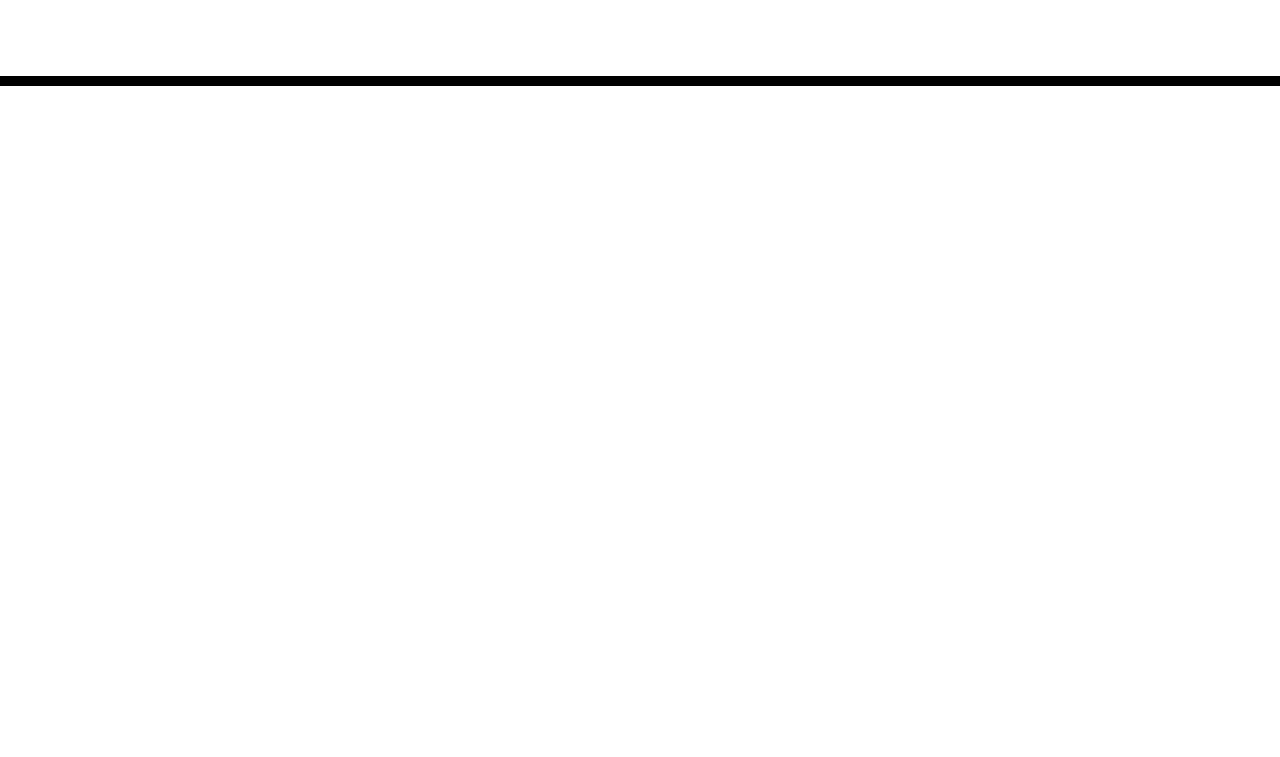
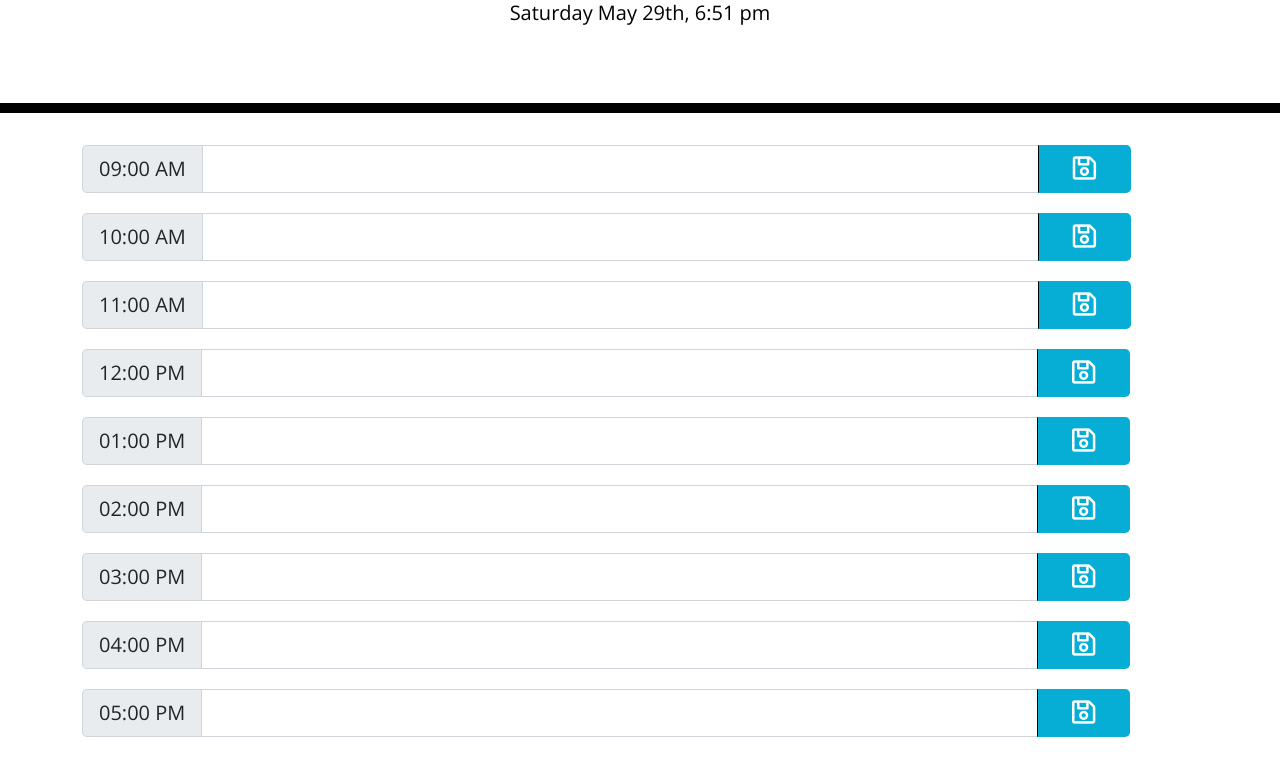
Before and after one commit to Nickjohn18/Work-Day-Scheduler-, a plain HTML site: page index.html in a window 1280 px wide. Shown: the part 182-939 px from the top of the page. Before the commit the page ends 800 px from the top, so only its background shows below. Drawn offline with nearby package versions, Linux system fonts and the light colour scheme.

Commit message:
color troubleshoot

```diff
--- a/Develop/scheduler.js
+++ b/Develop/scheduler.js
@@ -1,46 +1,51 @@
-var dayTime = [9, 10, 11, 12, 1, 2, 3, 4, 5];
-var hours = document.getElementById("hours")
-
+var dayTime = [9, 10, 11, 12, 13, 14, 15, 16, 17];
+var timeNow = moment().format("HH:mm")
 
 
 moment(Date)
- $("#currentDay").text(moment().format('dddd MMMM Do YYYY, h:mm a'));
+ $("#currentDay").text(moment().format('dddd MMMM Do, h:mm a'));
 
+var currentTime = moment()
+currentTime = currentTime.startOf("hour");
 
-function getTime(){
-var currentTime = moment();
-currentTime = currentTime.startOf("hour");
-}
-
-dayTime.forEach(function(time) {
-    console.log(time)
+dayTime.forEach(function(dayTime) {
 
     var dayHours = [];
-    dayHours.push(moment().hour(time).minutes("00").format('hh:mm A'));
+    dayHours.push(moment().hour(dayTime).minutes("00").format('hh:mm A'));
 
     var hourDiv = $("<div>");
-    hourDiv.addClass("input-group input-group-lg pb-1 hour");
+    hourDiv.addClass("form-group input-group input-group-lg pb-1 form-rounded");
 
     var hourSpan = $("<span>");
-    hourSpan.text(dayTime.length)
+    hourSpan.text(dayHours);
     hourSpan.addClass("input-group-text time-block block");
     hourDiv.append(hourSpan);
 
     var hourInput = $("<input>").attr('type', 'text');
-    hourInput.addClass("form-control form");
+    hourInput.addClass("form-control form col-md-9");
     hourInput.data("Hour");
     hourDiv.append(hourInput);
 
 
-    var hourSubmit = $("<button>").attr("type", 'click');
-    hourSubmit.addClass("btn saveBtn");
+    var hourSubmit = $("<button>").attr("type", 'submit');
+    hourSubmit.addClass("col-md-1 btn saveBtn");
     hourDiv.append(hourSubmit);
 
 
     var hourIcon = $("<i class ='far fa-save fa-lg'></i>")
     hourSubmit.append(hourIcon)
 
-
     $(".container").append(hourDiv);
 
+     console.log(timeNow)
+
+        if (timeNow < dayTime) {
+          hourInput.addClass("past");
+      } else if (timeNow > dayTime) {
+          hourInput.addClass("future");
+      } else if (timeNow === dayTime) {
+          hourInput.addClass("present")
+      }
+
+
 })
--- a/Develop/index.html
+++ b/index.html
@@ -18,7 +18,10 @@
       href="https://fonts.googleapis.com/css?family=Open+Sans&display=swap"
       rel="stylesheet"
     />
-    <link rel="stylesheet" href="style.css" />
+    <link href="https://cdn.jsdelivr.net/npm/bootstrap@5.0.1/dist/css/bootstrap.min.css" rel="stylesheet"
+      integrity="sha384-+0n0xVW2eSR5OomGNYDnhzAbDsOXxcvSN1TPprVMTNDbiYZCxYbOOl7+AMvyTG2x" crossorigin="anonymous">
+
+    <link rel="stylesheet" href="./Develop/style.css" />
     <title>Work Day Scheduler</title>
   </head>
 
@@ -29,10 +32,10 @@
       <p id="currentDay" class="lead"></p>
     </header>
     <div class="container">
-      <!-- Timeblocks go here -->
     </div>
 
     <script src="https://code.jquery.com/jquery-3.4.1.min.js"></script>
     <script src="https://cdnjs.cloudflare.com/ajax/libs/moment.js/2.24.0/moment.min.js"></script>
+    <script src="./Develop/scheduler.js"></script>
   </body>
 </html>
```
